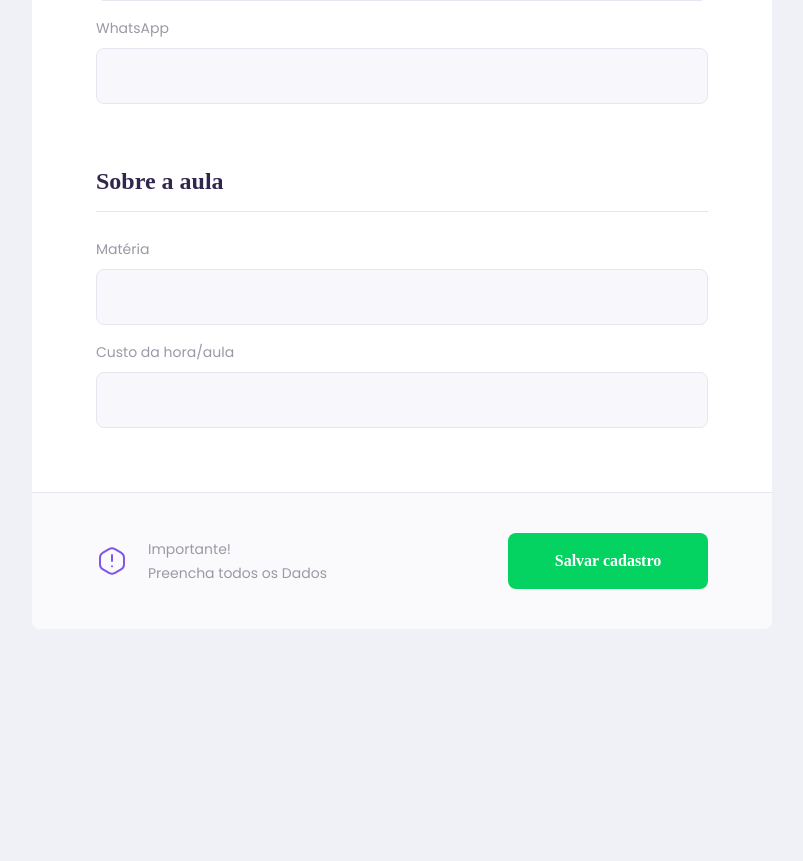
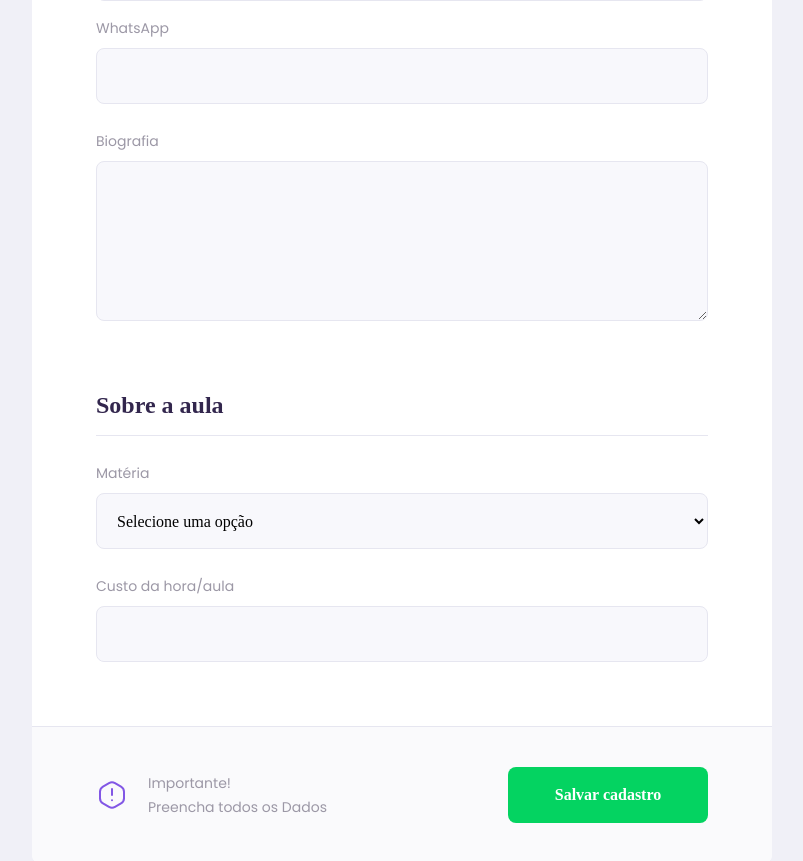
Before and after one commit to ArthurPMachado/ProjetoProffy, a React (Create React App) app in the folder web/: page /give-classes in a window 1280 px wide. Shown: the part 631-1492 px from the top of the page, without its empty margins (238-1041 px from the left). Before the commit the page ends 1260 px from the top, so only its background shows below. Built offline with nearby package versions, Linux system fonts and the light colour scheme.

Commit message:
Feat: add select and textarea components

```diff
--- /dev/null
+++ b/web/src/components/Select/index.tsx
@@ -0,0 +1,27 @@
+import React, { SelectHTMLAttributes } from 'react';
+
+import './styles.css';
+
+interface SelectProps extends SelectHTMLAttributes<HTMLSelectElement> {
+  name: string;
+  label: string;
+  options: Array<{
+    value: string,
+    label: string
+  }>;
+}
+
+const Select: React.FC<SelectProps> = ({
+  label, name, options, ...rest
+}) => (
+  <div className="select-block">
+    <label htmlFor={name}>{label}</label>
+    <select id={name} {...rest}>
+      <option value="" disabled selected hidden>Selecione uma opção</option>
+
+      {options.map((option) => <option key={option.value} value={option.value}>{option.label}</option>)}
+    </select>
+  </div>
+);
+
+export default Select;
--- /dev/null
+++ b/web/src/components/Select/styles.css
@@ -0,0 +1,34 @@
+.select-block {
+  position: relative;
+}
+
+.select-block + .select-block {
+  margin-top: 1.4rem;
+}
+
+.select-block label {
+  font-size: 1.4rem;
+}
+
+.select-block select {
+  width: 100%;
+  height: 5.6rem;
+  margin-top: 0.8rem;
+  border-radius: 0.8rem;
+  background: var(--color-input-background);
+  border: 1px solid var(--color-line-in-white);
+  outline: 0;
+  padding: 0 1.6rem;
+  font: 1.6rem Archivo;
+}
+
+.select-block:focus-within::after {
+  width: calc(100% - 3.2rem);
+  height: 2px;
+  content: '';
+  background: var(--color-primary-light);
+  position: absolute;
+  left: 1.6rem;
+  right: 1.6rem;
+  bottom: 0;
+}
--- /dev/null
+++ b/web/src/components/Textarea/index.tsx
@@ -0,0 +1,17 @@
+import React, { TextareaHTMLAttributes } from 'react';
+
+import './styles.css';
+
+interface TextareaProps extends TextareaHTMLAttributes<HTMLTextAreaElement> {
+  name: string;
+  label: string;
+}
+
+const Textarea: React.FC<TextareaProps> = ({ label, name, ...rest }) => (
+  <div className="textarea-block">
+    <label htmlFor={name}>{label}</label>
+    <textarea id={name} {...rest} />
+  </div>
+);
+
+export default Textarea;
--- /dev/null
+++ b/web/src/components/Textarea/styles.css
@@ -0,0 +1,36 @@
+.textarea-block {
+  position: relative;
+}
+
+.textarea-block + .textarea-block {
+  margin-top: 1.4rem;
+}
+
+.textarea-block label {
+  font-size: 1.4rem;
+}
+
+.textarea-block textarea {
+  width: 100%;
+  height: 16rem;
+  min-height: 8rem;
+  margin-top: 0.8rem;
+  border-radius: 0.8rem;
+  background: var(--color-input-background);
+  border: 1px solid var(--color-line-in-white);
+  outline: 0;
+  resize: vertical;
+  padding: 1.2rem 1.6rem;
+  font: 1.6rem Archivo;
+}
+
+.textarea-block:focus-within::after {
+  width: calc(100% - 3.2rem);
+  height: 2px;
+  content: '';
+  background: var(--color-primary-light);
+  position: absolute;
+  left: 1.6rem;
+  right: 1.6rem;
+  bottom: 7px;
+}
--- a/web/src/pages/TeacherForm/index.tsx
+++ b/web/src/pages/TeacherForm/index.tsx
@@ -1,6 +1,8 @@
 import React from 'react';
 import PageHeader from '../../components/PageHeader';
 import Input from '../../components/Input';
+import Textarea from '../../components/Textarea';
+import Select from '../../components/Select';
 
 import warningIcon from '../../assets/images/icons/warning.svg';
 
@@ -21,12 +23,27 @@
           <Input name="name" label="Nome Completo" />
           <Input name="avatar" label="Avatar" />
           <Input name="whatsapp" label="WhatsApp" />
+          <Textarea name="bio" label="Biografia" />
         </fieldset>
 
         <fieldset>
           <legend>Sobre a aula</legend>
 
-          <Input name="subject" label="Matéria" />
+          <Select
+            name="subject"
+            label="Matéria"
+            options={[
+              { value: 'Java', label: 'Java' },
+              { value: 'Spring', label: 'Spring' },
+              { value: 'PHP', label: 'PHP' },
+              { value: 'JavaScript', label: 'JavaScript' },
+              { value: 'Scrum', label: 'Scrum' },
+              { value: '.NET', label: '.NET' },
+              { value: 'ReactJs', label: 'ReactJs' },
+              { value: 'React Native', label: 'React Native' },
+              { value: 'NodeJs', label: 'NodeJs' },
+            ]}
+          />
           <Input name="cost" label="Custo da hora/aula" />
         </fieldset>
 
--- a/web/src/pages/TeacherForm/styles.css
+++ b/web/src/pages/TeacherForm/styles.css
@@ -36,6 +36,11 @@
   width: 100%;
   padding-bottom: 1.6rem;
   border-bottom: 1px solid var(--color-line-in-white);
+}
+
+#page-teacher-form main fieldset .input-block + .textarea-block,
+#page-teacher-form main fieldset .select-block + .input-block {
+  margin-top: 2.4rem;
 }
 
 #page-teacher-form main label {
```
